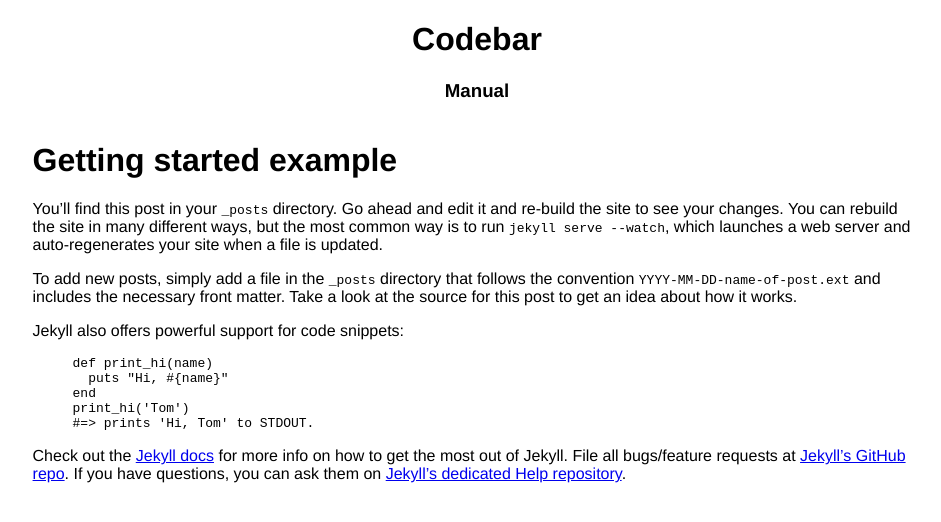
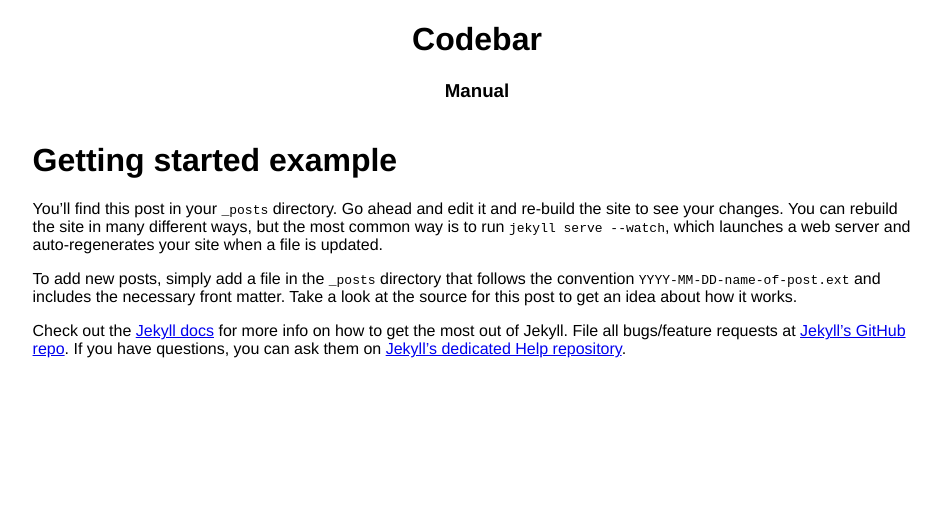
Before and after one commit to codebar/manual, a Jekyll site: the page built from _posts/2014-11-6-getting-started-example.md, in a window 1280 px wide. Shown: the top 522 px of the page, without its empty margins (163-1104 px from the left). Built offline with Jekyll 4.4.1, drawn with Linux system fonts in a browser that asks for light colours; Markdown is read by kramdown in place of the engine named in the settings.

Commit message:
remove syntax highlighting example

```diff
--- a/_posts/2014-11-6-getting-started-example.md
+++ b/_posts/2014-11-6-getting-started-example.md
@@ -6,16 +6,6 @@
 
 To add new posts, simply add a file in the `_posts` directory that follows the convention `YYYY-MM-DD-name-of-post.ext` and includes the necessary front matter. Take a look at the source for this post to get an idea about how it works.
 
-Jekyll also offers powerful support for code snippets:
-
-{% highlight ruby %}
-def print_hi(name)
-  puts "Hi, #{name}"
-end
-print_hi('Tom')
-#=> prints 'Hi, Tom' to STDOUT.
-{% endhighlight %}
-
 Check out the [Jekyll docs][jekyll] for more info on how to get the most out of Jekyll. File all bugs/feature requests at [Jekyll’s GitHub repo][jekyll-gh]. If you have questions, you can ask them on [Jekyll’s dedicated Help repository][jekyll-help].
 
 [jekyll]:      http://jekyllrb.com
```
